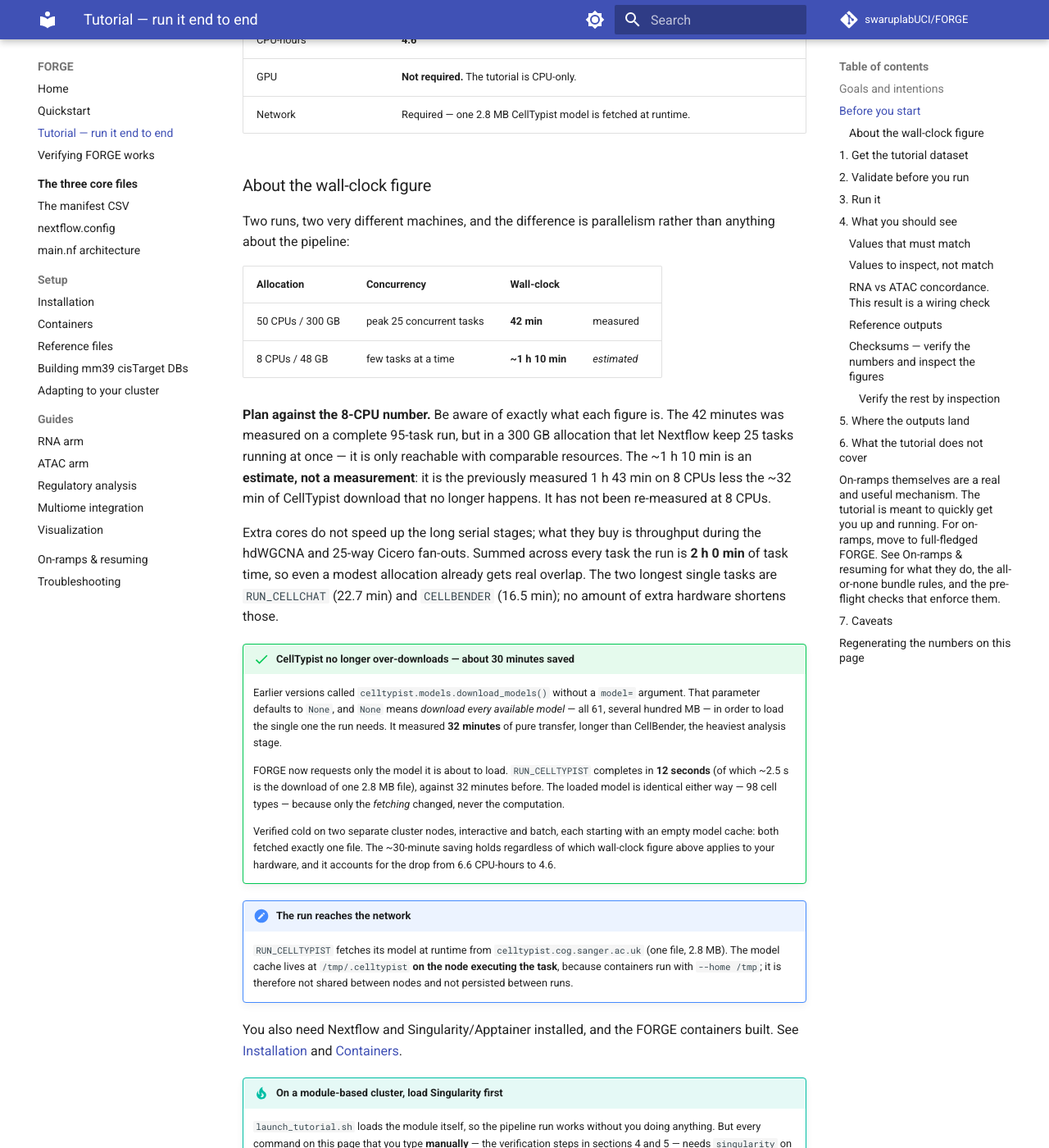
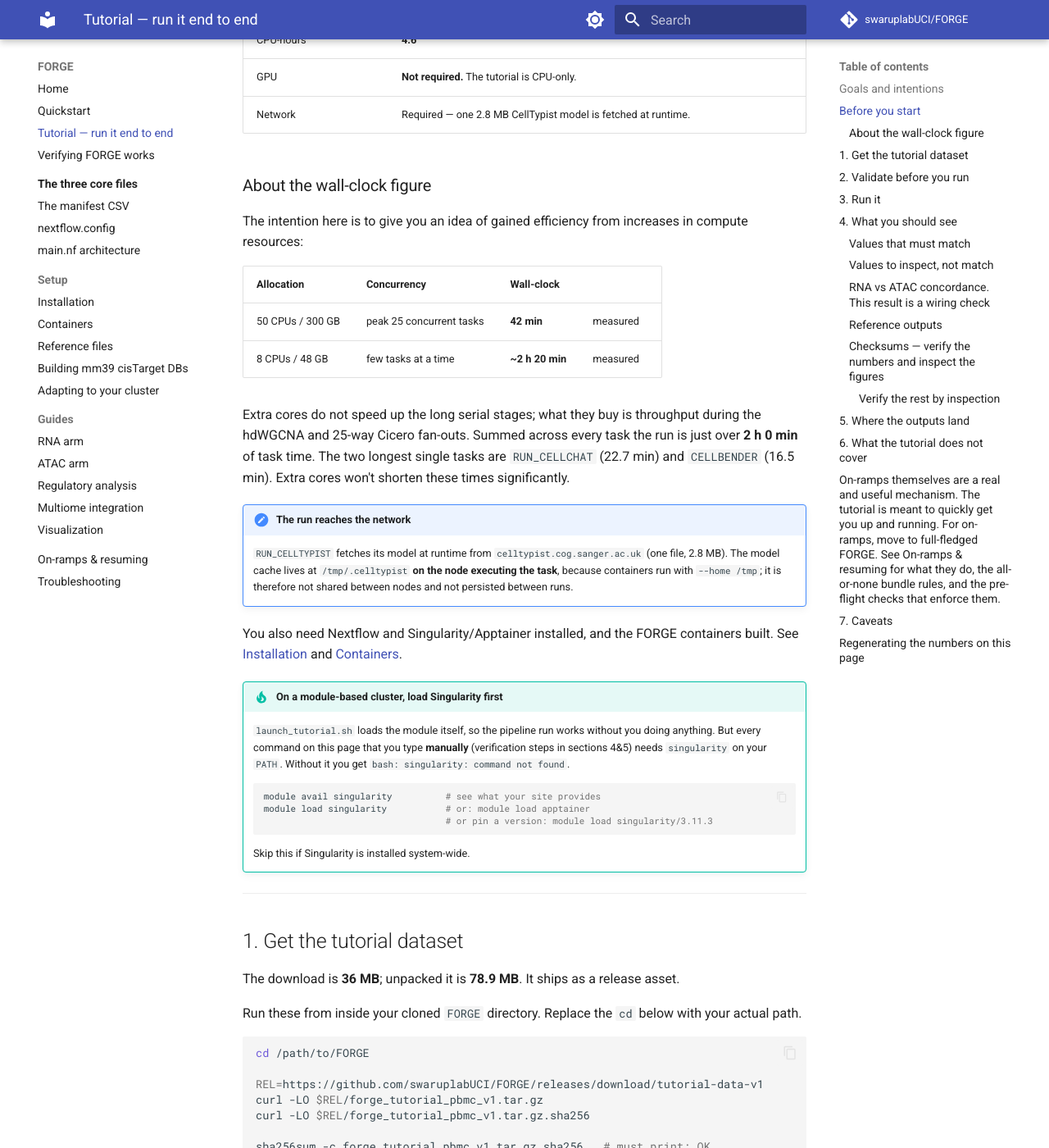
Before and after one commit to swaruplabUCI/FORGE, an MkDocs documentation site: the page built from docs/tutorial.md, in a window 1280 px wide and 1400 px high, scrolled down 1189 px. Shown: the whole window at 82% size. Built offline with MkDocs 1.6.1 and Material for MkDocs 9.7.7, drawn with Linux system fonts in a browser that asks for light colours; comment, search, counter and statistics services are not loaded; some of the changed text lies outside the part shown.

Commit message:
Update tutorial.md
clarifying 9/1

````diff
--- a/docs/tutorial.md
+++ b/docs/tutorial.md
@@ -42,43 +42,17 @@ three-tier picture.
 
 ### About the wall-clock figure
 
-Two runs, two very different machines, and the difference is parallelism rather
-than anything about the pipeline:
+The intention here is to give you an idea of gained efficiency from increases in compute resources:
 
 | Allocation | Concurrency | Wall-clock | |
 |---|---|---|---|
 | 50 CPUs / 300 GB | peak 25 concurrent tasks | **42 min** | measured |
-| 8 CPUs / 48 GB | few tasks at a time | **~1 h 10 min** | *estimated* |
-
-**Plan against the 8-CPU number.** Be aware of exactly what each figure is. The
-42 minutes was measured on a complete 95-task run, but in a 300 GB allocation
-that let Nextflow keep 25 tasks running at once — it is only reachable with
-comparable resources. The ~1 h 10 min is an **estimate, not a measurement**: it
-is the previously measured 1 h 43 min on 8 CPUs less the ~32 min of CellTypist
-download that no longer happens. It has not been re-measured at 8 CPUs.
+| 8 CPUs / 48 GB | few tasks at a time | **~2 h 20 min** | measured |
 
 Extra cores do not speed up the long serial stages; what they buy is throughput
 during the hdWGCNA and 25-way Cicero fan-outs. Summed across every task the run
-is **2 h 0 min** of task time, so even a modest allocation already gets real
-overlap. The two longest single tasks are `RUN_CELLCHAT` (22.7 min) and
-`CELLBENDER` (16.5 min); no amount of extra hardware shortens those.
-
-!!! success "CellTypist no longer over-downloads — about 30 minutes saved"
-    Earlier versions called `celltypist.models.download_models()` without a
-    `model=` argument. That parameter defaults to `None`, and `None` means
-    *download every available model* — all 61, several hundred MB — in order to
-    load the single one the run needs. It measured **32 minutes** of pure
-    transfer, longer than CellBender, the heaviest analysis stage.
-
-    FORGE now requests only the model it is about to load. `RUN_CELLTYPIST`
-    completes in **12 seconds** (of which ~2.5 s is the download of one 2.8 MB
-    file), against 32 minutes before. The loaded model is identical either way —
-    98 cell types — because only the *fetching* changed, never the computation.
-
-    Verified cold on two separate cluster nodes, interactive and batch, each
-    starting with an empty model cache: both fetched exactly one file. The
-    ~30-minute saving holds regardless of which wall-clock figure above applies
-    to your hardware, and it accounts for the drop from 6.6 CPU-hours to 4.6.
+is just over **2 h 0 min** of task time. The two longest single tasks are `RUN_CELLCHAT` (22.7 min) and
+`CELLBENDER` (16.5 min). Extra cores won't shorten these times significantly.
 
 !!! note "The run reaches the network"
     `RUN_CELLTYPIST` fetches its model at runtime from
@@ -93,8 +67,8 @@ You also need Nextflow and Singularity/Apptainer installed, and the FORGE contai
 !!! tip "On a module-based cluster, load Singularity first"
     `launch_tutorial.sh` loads the module itself, so the pipeline run works
     without you doing anything. But every command on this page that you type
-    **manually** — the verification steps in sections 4 and 5 — needs
-    `singularity` on your `PATH`, and without it you get
+    **manually** (verification steps in sections 4&5) needs
+    `singularity` on your `PATH`. Without it you get
     `bash: singularity: command not found`.
 
     ```bash
@@ -113,9 +87,7 @@ The download is **36 MB**; unpacked it is **78.9 MB**. It ships as a release
 asset.
 
 Run these from inside your cloned `FORGE` directory. Replace the `cd` below with
-your actual path — if you paste it as-is the `cd` fails, and because the shell
-does not stop on that failure the rest of the block still runs, depositing the
-dataset in whatever directory you happened to be in.
+your actual path.
 
 ```bash
 cd /path/to/FORGE
@@ -302,7 +274,7 @@ Both paths run the same pipeline with the same `tutorial` profile.
 
 These are counts and order statistics over counts. They are invariant to
 hardware, thread count and allocation size, and have been confirmed identical
-across independent runs on different machines. **Check these.**
+across independent runs on different machines. **Start by checking here.**
 
 | Stage | Quantity | Expected |
 |---|---|---|
@@ -319,18 +291,15 @@ across independent runs on different machines. **Check these.**
 | Concordance | ATAC distinct labels | **1** (degenerate — see section 4) |
 | Concordance | L1 agreement vs chance floor | **equal** |
 
-If one of these differs, something is genuinely different about your inputs or
-your containers, and it is worth chasing.
+If one of these differs, something is likely different about your inputs or
+your containers.
 
 ### Values to inspect, not match
 
-The pipeline contains numerically sensitive stages — CellBender's variational
-autoencoder and Cicero's distance-parameter estimation among them — whose
-floating-point results depend on how many threads the underlying BLAS/OpenMP
-libraries use. That thread count currently follows the machine, so these
-quantities shift by small amounts between machines with different core counts.
-The shifts are tiny (order 0.02% in the denoised count matrix) and they do not
-change any structural count above, but they do propagate into derived values.
+The pipeline contains numerically sensitive stages. These
+quantities shift by small amounts between machines with different configurations such as core counts.
+The known shifts are tiny and they do not
+change any structural count above. However, they do propagate into derived values.
 
 | Stage | Quantity | Reference run |
 |---|---|---|
@@ -342,10 +311,8 @@ change any structural count above, but they do propagate into derived values.
 | Concordance | cells scored | 766 |
 | Total | tasks succeeded | 94 |
 
-Read these and satisfy yourself they are the same order of magnitude and
-biologically sensible. Small differences here are expected on different
-hardware and are **not** a sign that your run failed. `params.random_seed = 42`
-controls every stage that exposes a seed; these stages do not expose one.
+Read these and sanity check that they are the same order of magnitude. Small differences here are expected on different hardware configurations. `params.random_seed = 42`
+controls every stage that exposes a seed; these stages do not expose one. Moving forward, if we are able to stabalize these into deterministic values, we will shift them to the values in the table above.
 
 !!! warning "`atac/final/atac_pipeline_summary.json` thresholds do not reflect biology"
     That file reports `min_counts: 5000, min_tsse: 6` — the Python script's
````
